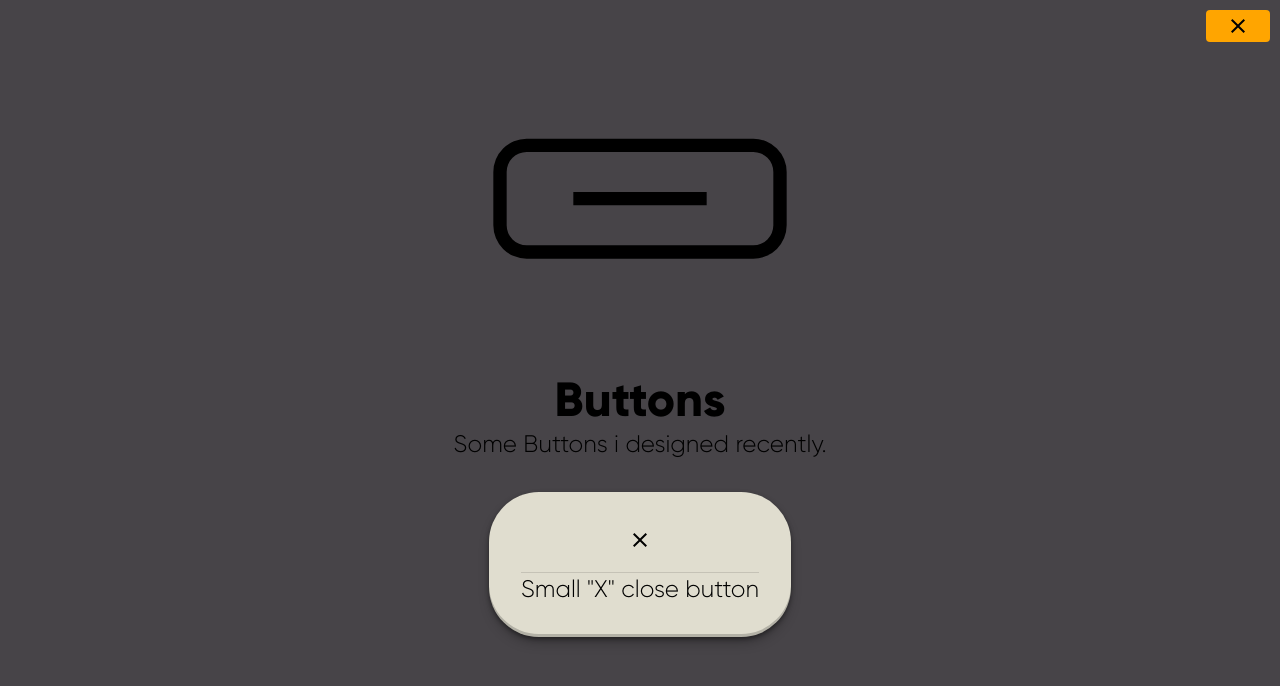
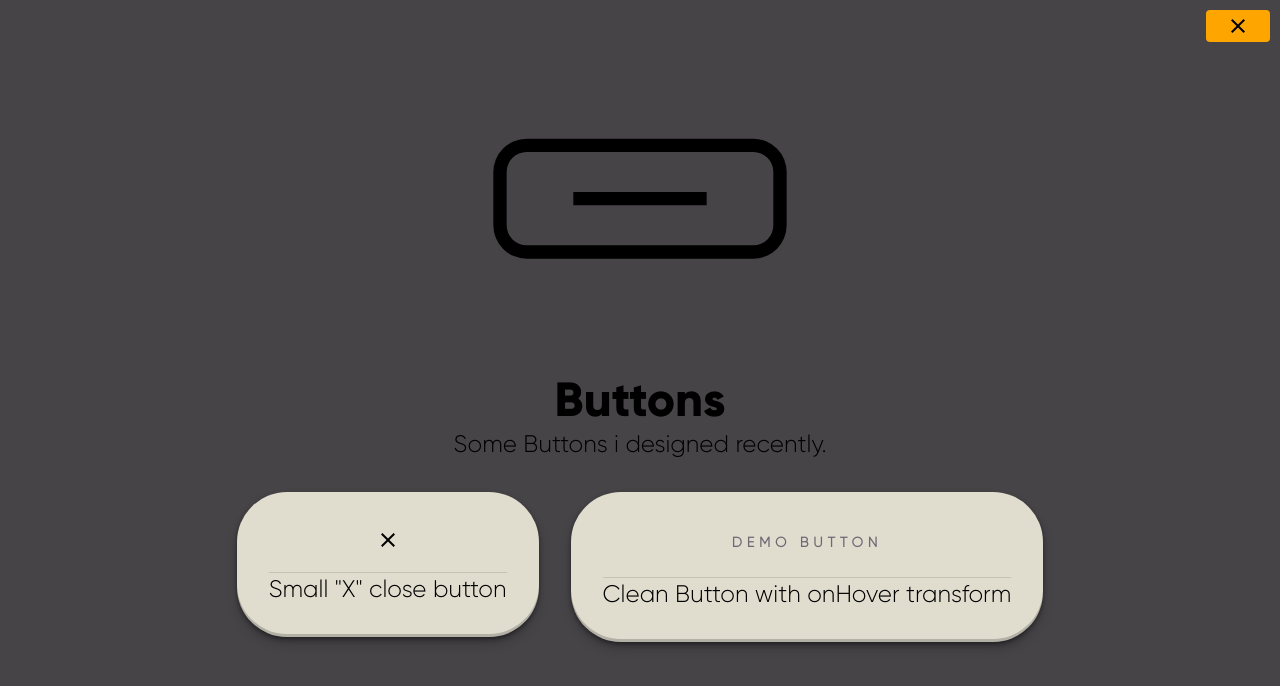
Before and after one commit to Lil-Youn/component-library, a React (Vite) app: page /buttons in a window 1280 px wide. Shown: the top 686 px of the page. Built offline with nearby package versions, Linux system fonts and the light colour scheme.

Commit message:
Add TransformButton component to buttons page

```diff
--- a/src/pages/buttons.tsx
+++ b/src/pages/buttons.tsx
@@ -1,10 +1,11 @@
 import { Box, Container, Divider, Typography } from "@mui/material";
 import ButtonLogo from "../assets/logo svgs/button.svg";
 import CloseButton from "../components/buttons/close button/close-button";
+import TransformButton from "../components/buttons/transform button/transform-button";
 
 function Site1() {
   const downloadTextFile = (fileName: string) => {
-    fetch(`src/components/buttons/close button/${fileName}`)
+    fetch(`src/components/buttons/${fileName}`)
       .then((response) => response.text())
       .then((text) => {
         const blob = new Blob([text], { type: "text/plain" });
@@ -55,6 +56,16 @@ function Site1() {
             Small "X" close button
           </Typography>
         </Box>
+        <Box
+          className="site-content-box"
+          onClick={() => downloadTextFile("transform-button.txt")}
+        >
+          <TransformButton />
+          <Divider sx={{ width: "100%", marginTop: "1rem" }} />
+          <Typography variant="h5" sx={{ fontFamily: "Gilroy light" }}>
+            Clean Button with onHover transform
+          </Typography>
+        </Box>
       </Box>
     </Container>
   );
```
